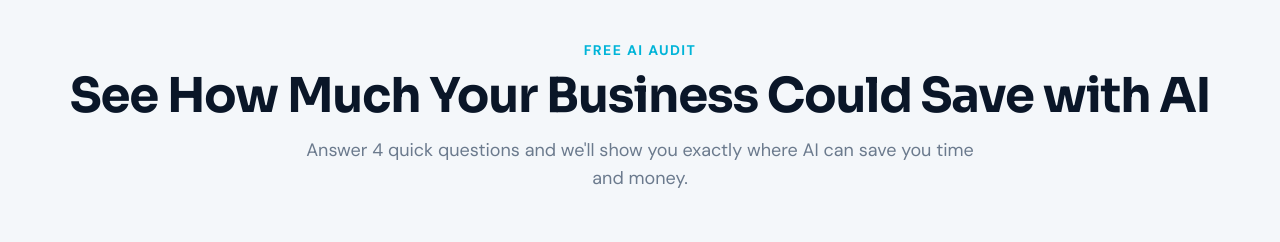
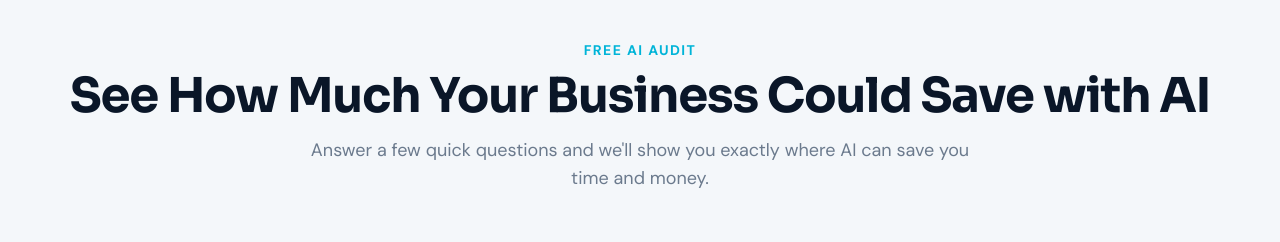
Before and after one commit to wirigc/wirig-ai, a Next.js app: page / in a window 1280 px wide. Shown: the part 3980-4222 px from the top of the page. Built offline with nearby package versions, Linux system fonts and the light colour scheme.

Commit message:
fix: change '4 quick questions' to 'a few quick questions'

```diff
--- a/src/app/page.tsx
+++ b/src/app/page.tsx
@@ -333,7 +333,7 @@ export default function Home() {
               See How Much Your Business Could Save with AI
             </h2>
             <p className="text-lg text-gray-500 max-w-2xl mx-auto font-sans">
-              Answer 4 quick questions and we&apos;ll show you exactly where AI can save you time
+              Answer a few quick questions and we&apos;ll show you exactly where AI can save you time
               and money.
             </p>
           </div>
```
